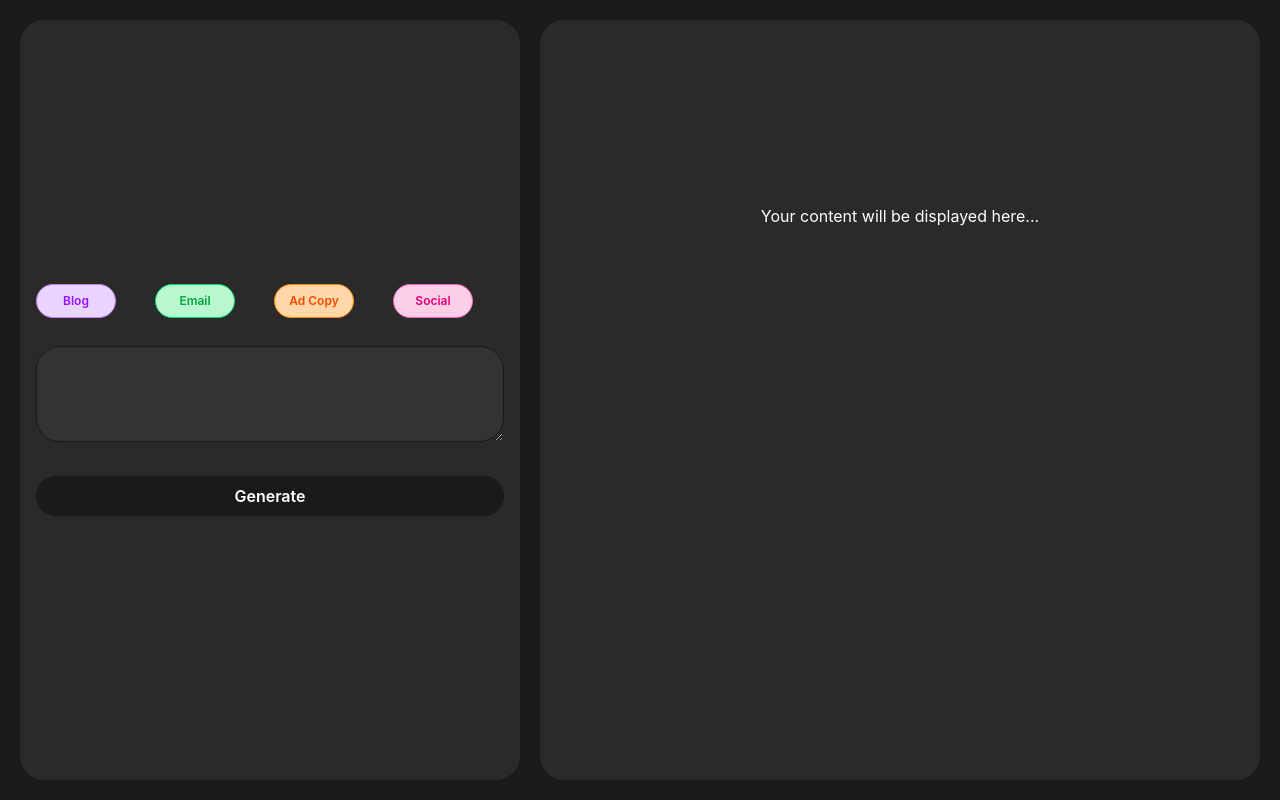
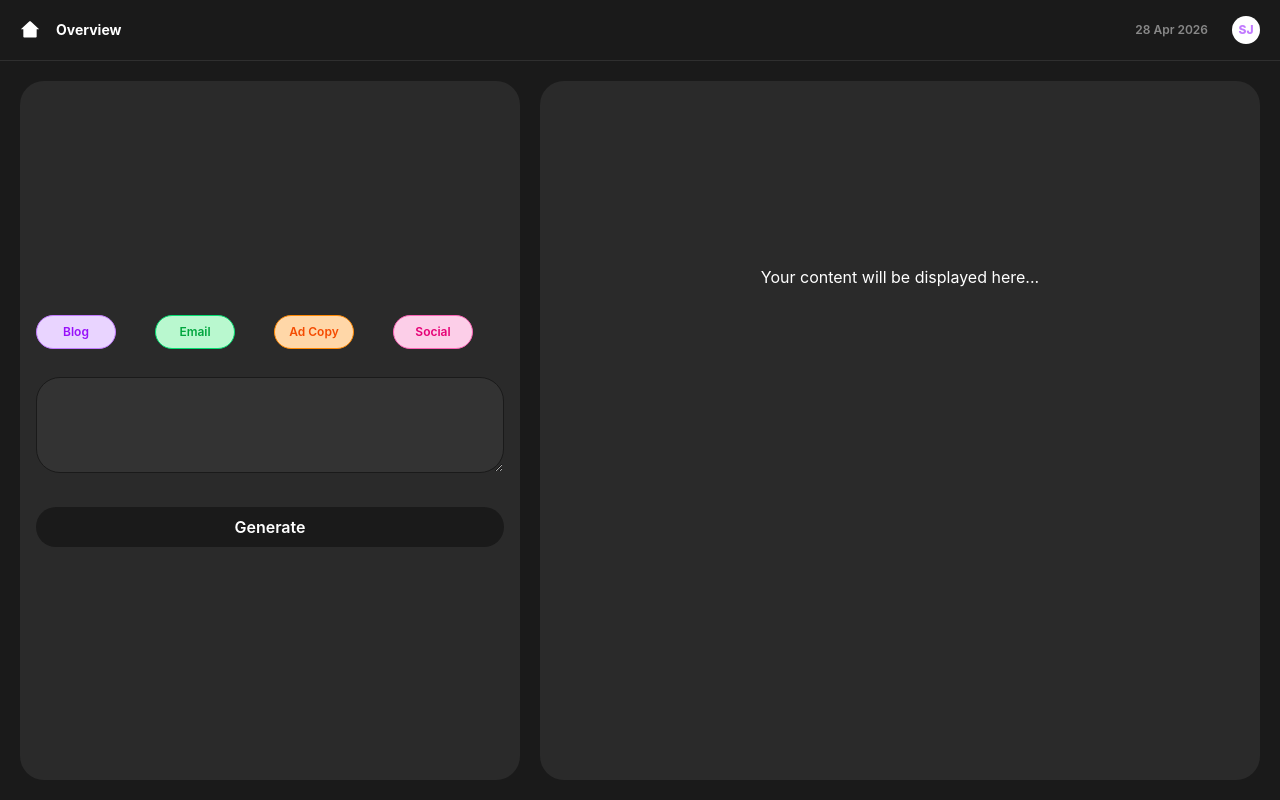
Before and after one commit to heyshivamjaiswal/writing--assistant, a React (Vite) app in the folder client/: page /dashboard/editor in a window 1280 px wide. Built offline with nearby package versions, Linux system fonts and the light colour scheme.

Commit message:
fixed side panel and added topbar in editor

```diff
--- a/client/src/app/dashboard/editor/Editor.tsx
+++ b/client/src/app/dashboard/editor/Editor.tsx
@@ -1,12 +1,21 @@
 import OutputPanel from '../../../components/editor/OutputPanel';
 import TypeSelector from '../../../components/editor/TypeSelector';
+import Topbar from '../../../components/layout/Topbar';
 
 export default function Editor() {
   return (
-    <div className="flex h-screen bg-bg-base p-5 gap-5">
-      <TypeSelector />
+    <div className="h-screen bg-bg-base flex flex-col overflow-hidden">
+      {/* Topbar */}
+      <Topbar />
 
-      <OutputPanel />
+      {/* Main Panels */}
+      <div className="flex flex-1 gap-5 p-5 overflow-hidden">
+        {/* Left */}
+        <TypeSelector />
+
+        {/* Right */}
+        <OutputPanel />
+      </div>
     </div>
   );
 }
--- a/client/src/components/editor/OutputPanel.tsx
+++ b/client/src/components/editor/OutputPanel.tsx
@@ -1,6 +1,6 @@
 export default function OutputPanel() {
   return (
-    <div className="flex-1 bg-bg-card h-full p-6 rounded-3xl">
+    <div className="flex-1 bg-bg-card min-h-[230px] p-6 rounded-3xl">
       <div className="text-center pt-40 text-text-primary">
         Your content will be displayed here...
       </div>
--- a/client/src/components/editor/TypeSelector.tsx
+++ b/client/src/components/editor/TypeSelector.tsx
@@ -2,17 +2,20 @@ import Button from '../ui/Button';
 
 export default function TypeSelector() {
   return (
-    <div className="bg-bg-card h-full w-[500px] flex flex-col justify-center gap-7 p-4 rounded-3xl">
-      <div className="grid grid-cols-4  gap-2 w-full">
+    <div className="bg-bg-card w-[500px] flex flex-col justify-center gap-7 p-4 rounded-3xl">
+      <div className="grid grid-cols-4 gap-2 w-full">
         <Button className="bg-purple-200 text-xs font-semibold text-purple-600 border border-purple-400 rounded-full py-1">
           Blog
         </Button>
+
         <Button className="bg-green-200 text-xs font-semibold text-green-600 border border-green-400 rounded-full py-1">
           Email
         </Button>
+
         <Button className="bg-orange-200 text-xs font-semibold text-orange-600 border border-orange-400 rounded-full py-1">
           Ad Copy
         </Button>
+
         <Button className="bg-pink-200 text-xs font-semibold text-pink-600 border border-pink-400 rounded-full py-1">
           Social
         </Button>
@@ -29,6 +32,7 @@ export default function TypeSelector() {
           className="w-full h-24 bg-bg-input py-5 text-text-primary border border-bg-base outline-none rounded-3xl px-4"
         />
       </div>
+
       <Button className="w-full bg-bg-base text-white rounded-full py-2">
         Generate
       </Button>
--- a/client/src/components/layout/Topbar.tsx
+++ b/client/src/components/layout/Topbar.tsx
@@ -1,23 +1,37 @@
+import { RiHome2Fill } from 'react-icons/ri';
+
 export default function Topbar() {
   const dateInfo = new Date();
 
   return (
-    <div className="w-full">
-      <div className="flex justify-between">
+    <div className="w-full flex items-center justify-between px-5 py-4 border-b border-border-sidebar">
+      {/* Left */}
+      <div className="flex items-center gap-4">
+        {/* Home Button */}
+        <button className="text-text-primary text-xl hover:text-purple-400 transition">
+          <RiHome2Fill />
+        </button>
+
+        {/* Title */}
         <span className="text-text-primary text-sm font-bold">Overview</span>
+      </div>
 
-        <div className="flex items-center gap-6 text-text-secondary text-xs font-semibold ">
+      {/* Right */}
+      <div className="flex items-center gap-6 text-text-secondary text-xs font-semibold">
+        {/* Date */}
         <span>
           {dateInfo.toLocaleDateString('en-IN', {
             month: 'short',
+            day: '2-digit',
             year: 'numeric',
           })}
         </span>
-          <span className="bg-white text-purple-400 font-extrabold text-t h-7 w-7 flex items-center justify-center rounded-full">
+
+        {/* Avatar */}
+        <span className="bg-white text-purple-400 font-extrabold h-7 w-7 flex items-center justify-center rounded-full">
           SJ
         </span>
       </div>
     </div>
-    </div>
   );
 }
```
Lines whose indentation alone changed are shown as unchanged.
